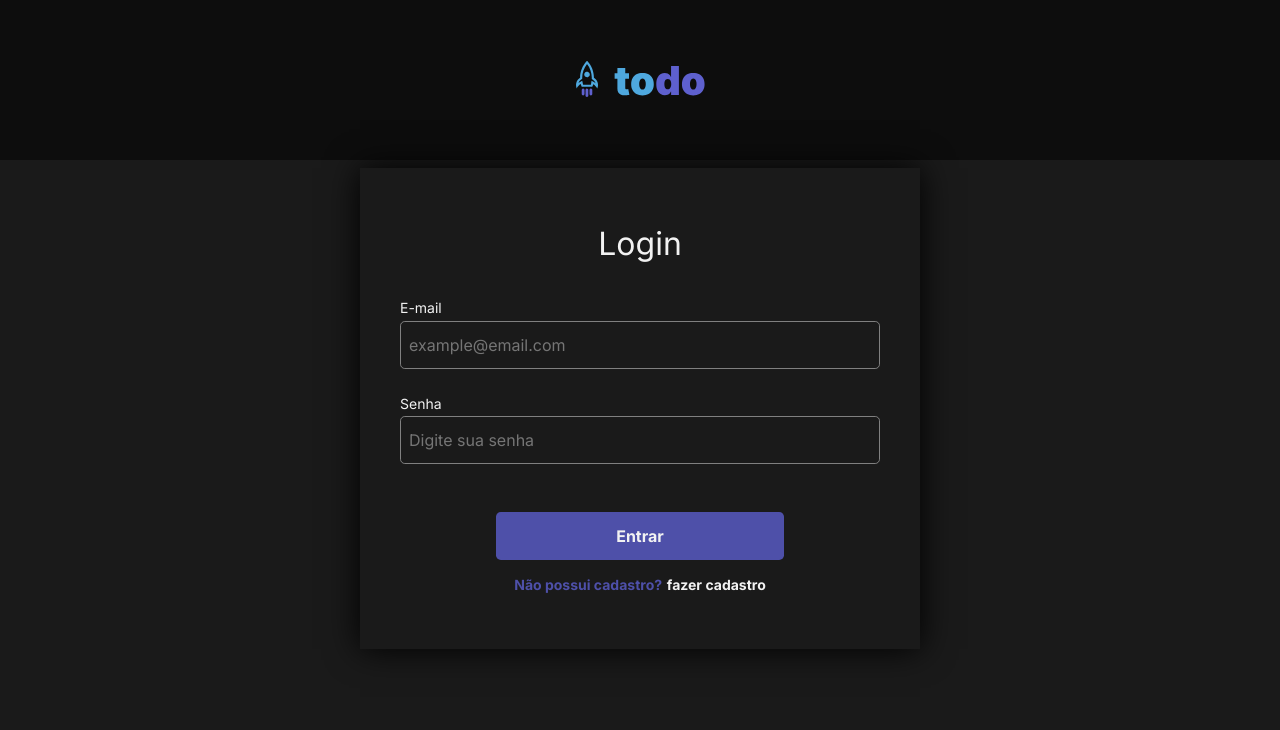
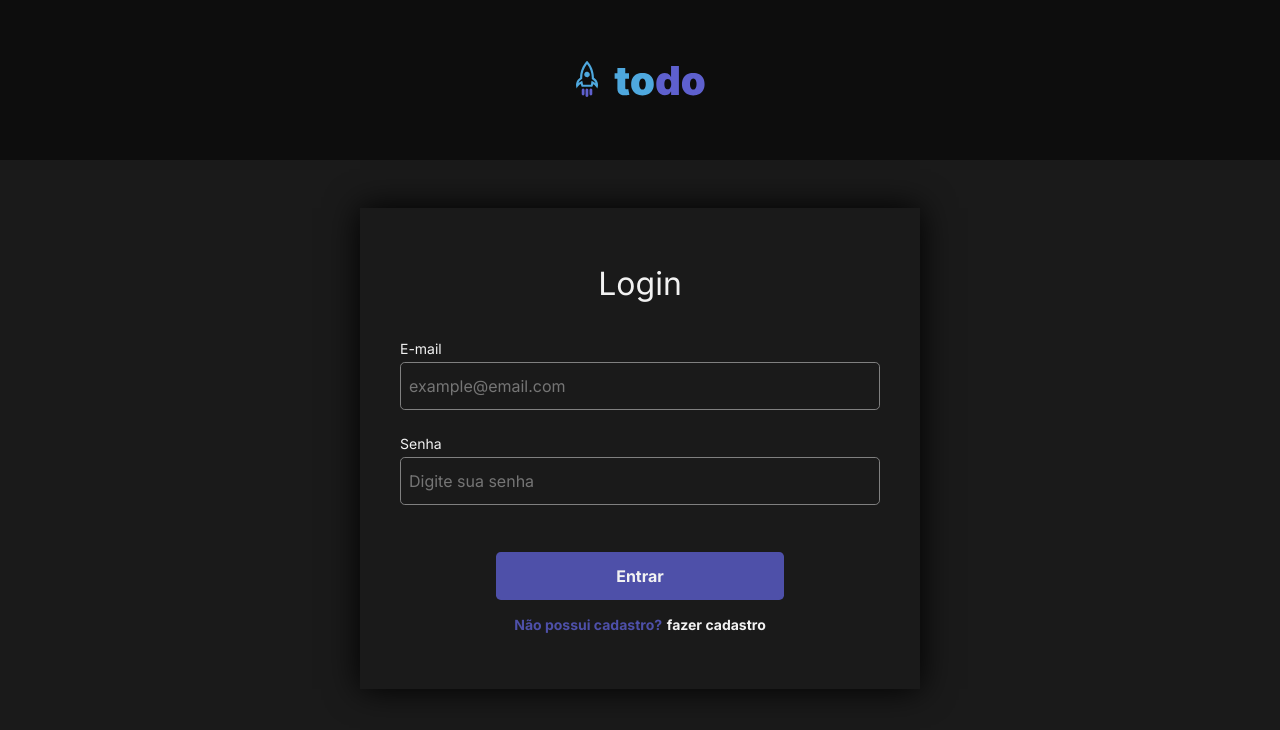
Before and after one commit to kaiomoreira-dev/app-todo, a React (Vite) app: page / in a window 1280 px wide. Shown: the top 730 px of the page. Built offline with nearby package versions, Linux system fonts and the light colour scheme; the HTML template or start-up script is replaced by a standard one.

Commit message:
fix margin top

```diff
--- a/src/components/pages/users/login/Login.module.css
+++ b/src/components/pages/users/login/Login.module.css
@@ -4,10 +4,10 @@ body{
 .container{
     display: flex;
     min-height: 100vh;
-    justify-content: center;
     align-items: center;
     flex-direction: column;
-    margin-top: 2rem;
+    margin-top: 10rem;
+    padding-top: 3rem;
 }
 
 .form{
@@ -21,7 +21,6 @@ body{
     align-items: center;
     flex-direction: column;
     margin-bottom: 5rem;
-    margin-top: 2rem;
 
 }
 .fieldset{
--- a/src/components/pages/users/register/Register.module.css
+++ b/src/components/pages/users/register/Register.module.css
@@ -3,10 +3,11 @@ body{
 }
 .container{
     display: flex;
+    min-height: 100vh;
     justify-content: center;
     align-items: center;
     flex-direction: column;
-    margin-top: 10rem;
+    padding-top: 10rem;
 }
 
 .form{
```
